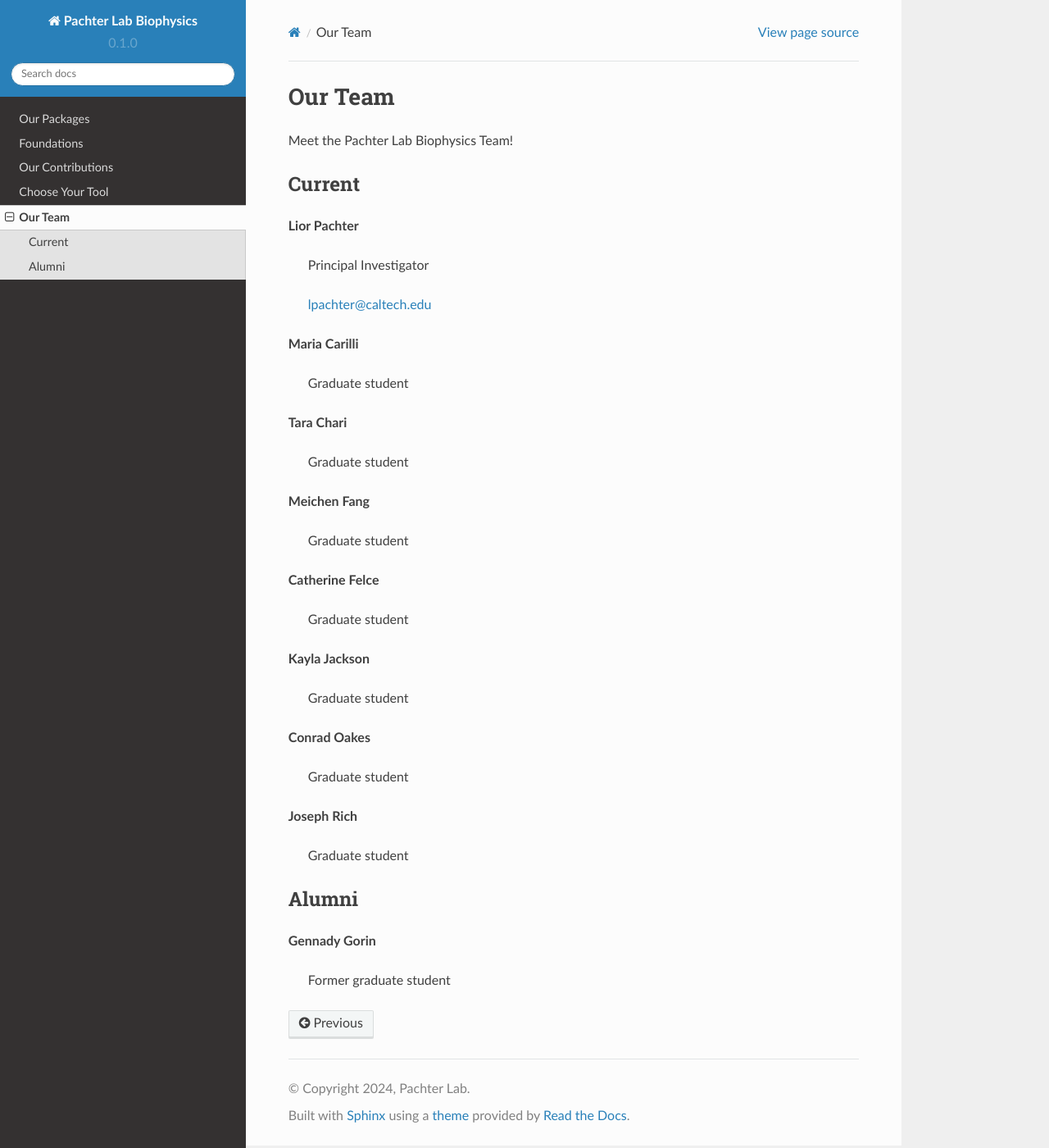
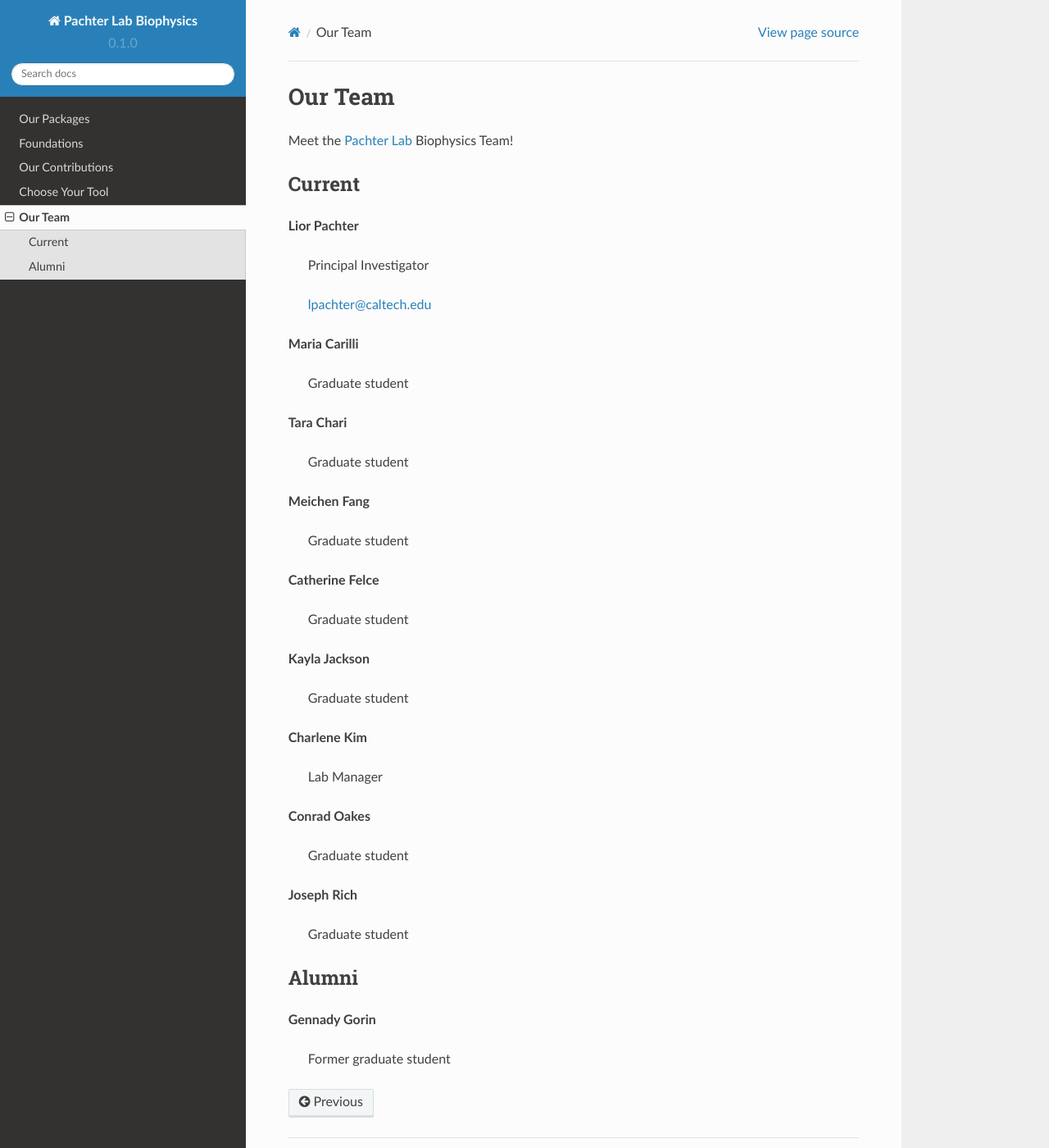
Before and after one commit to pachterlab/biophysics, a Sphinx documentation site: the page built from docs/source/team.rst, in a window 1280 px wide and 1400 px high. Shown: the whole window at 82% size. Built offline with Sphinx 7.4.7 and the Read the Docs theme 2.0.0, drawn with Linux system fonts in a browser that asks for light colours.

Commit message:
Update team.rst

```diff
--- a/docs/source/team.rst
+++ b/docs/source/team.rst
@@ -1,7 +1,7 @@
 Our Team
 =========================================
 
-Meet the Pachter Lab Biophysics Team!
+Meet the `Pachter Lab <https://pachterlab.github.io/>`_ Biophysics Team!
 
 Current
 ---------------
@@ -37,6 +37,11 @@ Current
     Graduate student
 
 
+**Charlene Kim**
+
+    Lab Manager
+
+
 **Conrad Oakes**
 
     Graduate student
```
